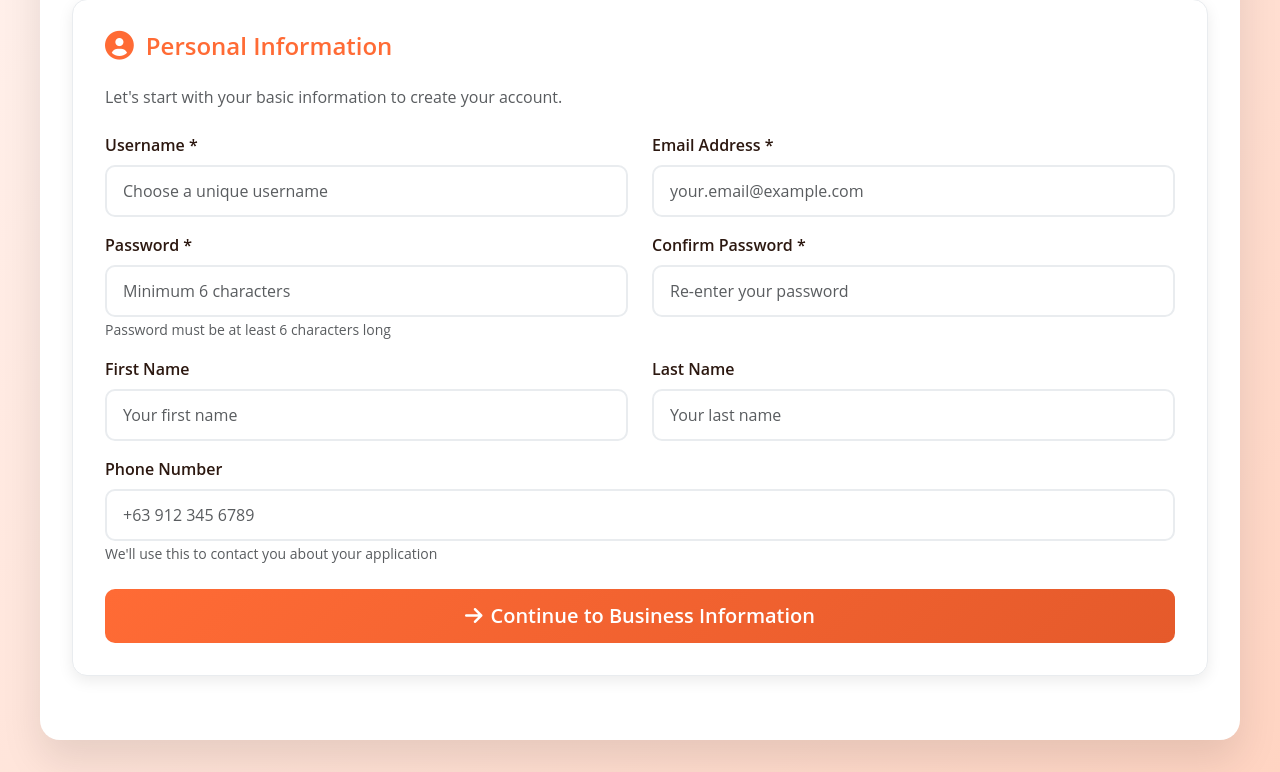
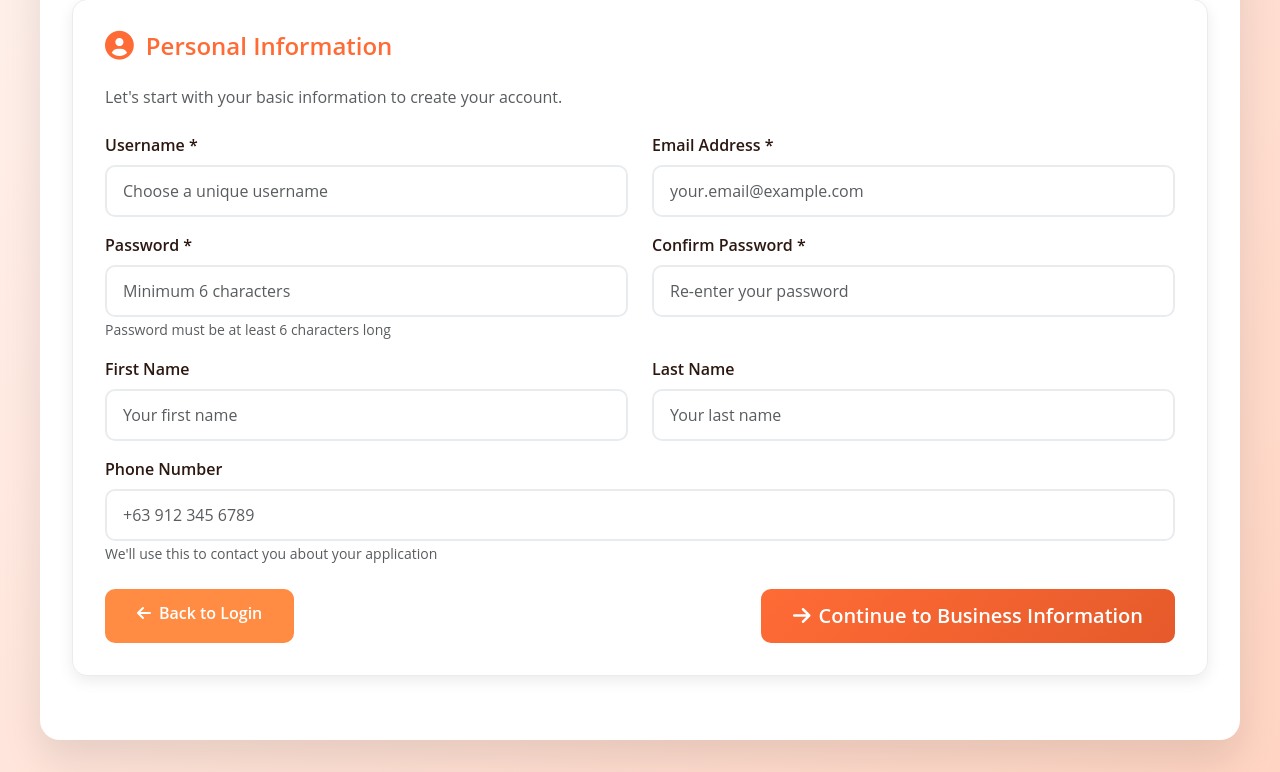
Before and after one commit to IceBrrrg/OroMarket, a PHP site: page /seller/signup.php in a window 1280 px wide. Shown: the part 421-1193 px from the top of the page. Run offline with PHP 8.4, Linux system fonts and the light colour scheme.

Commit message:
added back button to signup

```diff
--- a/seller/signup.php
+++ b/seller/signup.php
@@ -373,7 +373,10 @@ if ($step === 4) {
                                     placeholder="+63 912 345 6789">
                                 <small class="text-muted">We'll use this to contact you about your application</small>
                             </div>
-                            <div class="d-grid">
+                            <div class="d-flex justify-content-between">
+                                <a href="../authenticator.php" class="btn btn-secondary">
+                                    <i class="fas fa-arrow-left me-2"></i>Back to Login
+                                </a>
                                 <button type="submit" class="btn btn-primary btn-lg">
                                     <i class="fas fa-arrow-right me-2"></i>Continue to Business Information
                                 </button>
```
Lines whose indentation alone changed are shown as unchanged.
